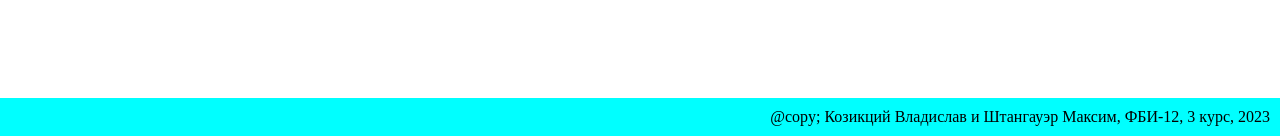
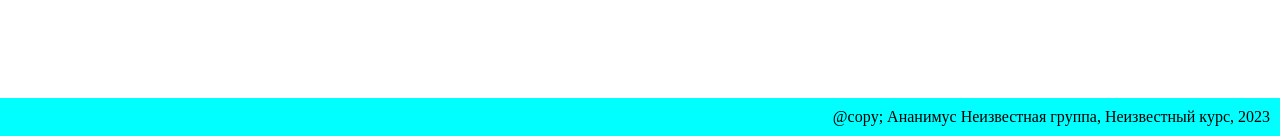
Before and after one commit to SouceTardar/Web-progmm-2kyrs, a Flask app: page /lab2/example in a window 1280 px wide. Shown: the part 664-800 px from the top of the page. Run offline with Flask 3, Linux system fonts and the light colour scheme.

Commit message:
Условия в шаблоне

```diff
--- a/app.py
+++ b/app.py
@@ -139,8 +139,8 @@ def python():
 
 @app.route('/lab2/example')
 def example():
-   name = 'Козикций Владислав и Штангауэр Максим'
-   nomerLab = 2
-   grupa = 12
-   kyrs = 3
+   name = ''
+   nomerLab = '2'
+   grupa = ''
+   kyrs = ''
    return render_template('example.html', name=name, nomerLab=nomerLab, grupa=grupa, kyrs=kyrs)
--- a/templates/example.html
+++ b/templates/example.html
@@ -8,7 +8,7 @@
 </head>
 <body>
     <header>
-        WEB-программирование, часть 2. Лабораторная работа {{ nomerLab }}
+        WEB-программирование, часть 2. {% if nomerLab %}Лабораторная работа 2{% endif %}
         <p><a href="/menu">Меню</a></p>
     </header>
 
@@ -20,7 +20,23 @@
     </main>
 
     <footer>
-        @copy; {{ name }}, ФБИ-{{ grupa }}, {{ kyrs }} курс, 2023
+        @copy;
+        {% if name %}
+            {{ name }},
+        {% else %}
+            Ананимус
+        {% endif %}
+        {% if grupa %}
+            {{ grupa }},
+        {% else %}
+            Неизвестная группа,
+        {% endif %}
+        {% if kyrs %}
+            {{ kyrs }},
+        {% else %}
+            Неизвестный курс,
+        {% endif %}
+        2023
     </footer>
 </body>
 </html>
```
